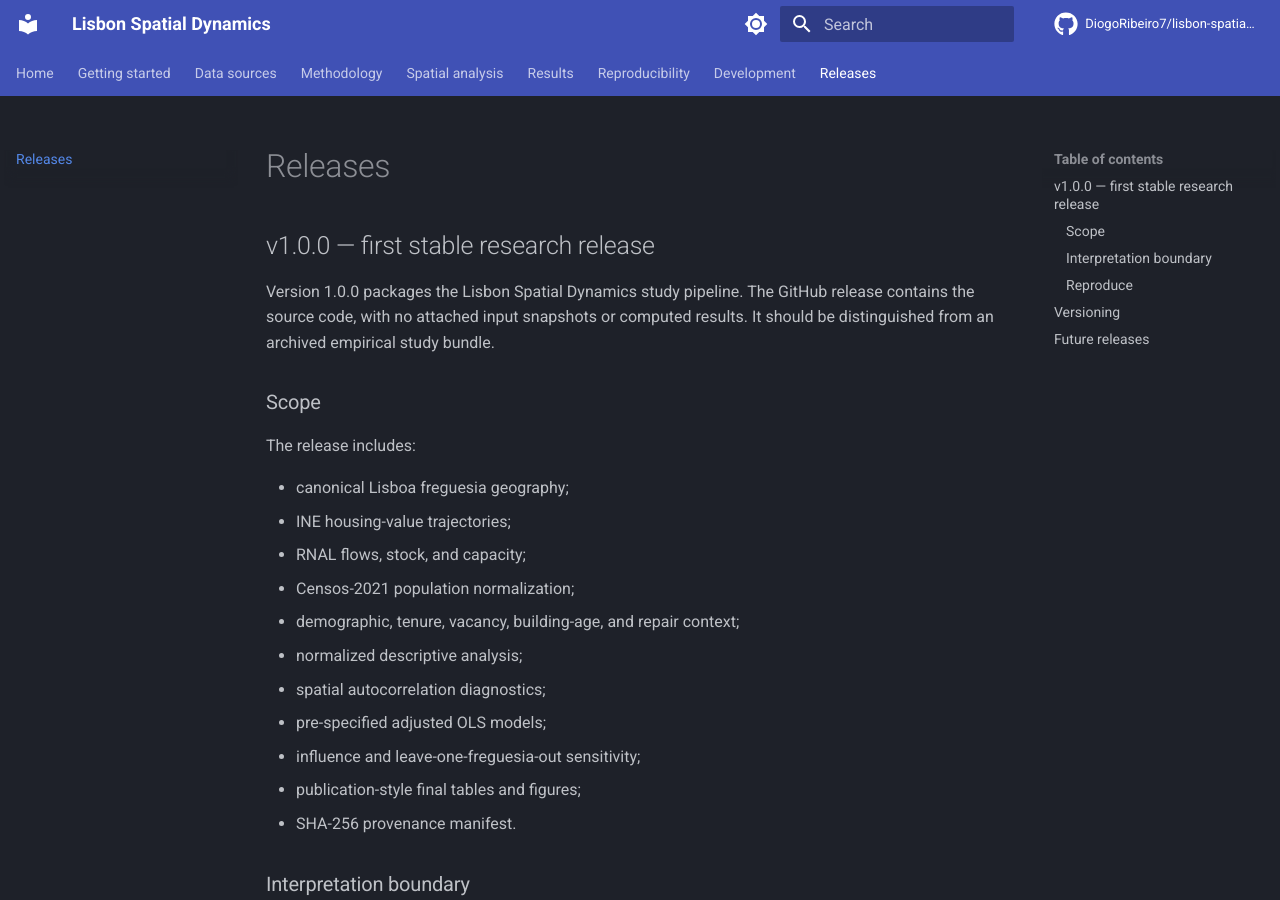
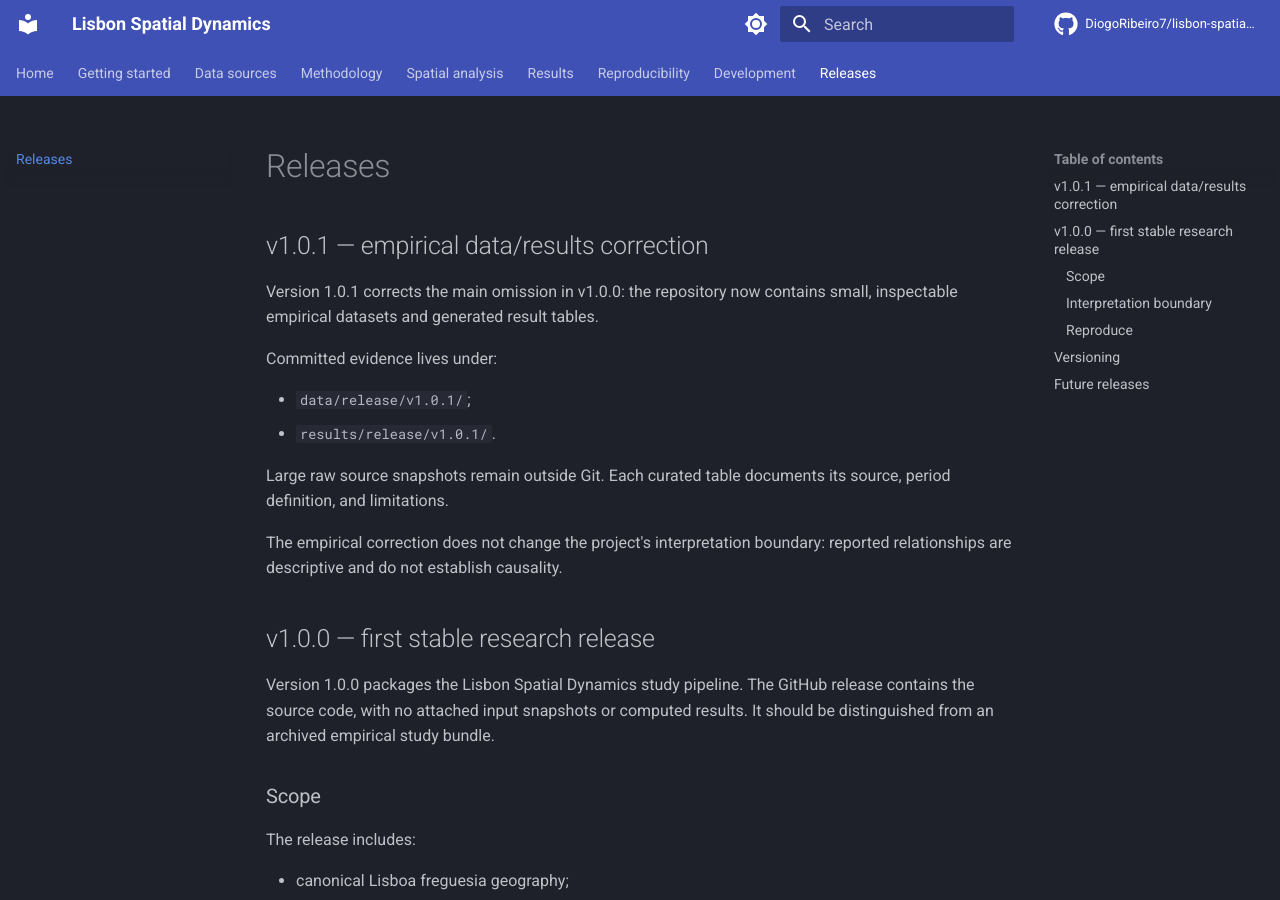
Before and after one commit to DiogoRibeiro7/lisbon-spatial-dynamics, an MkDocs documentation site: the page built from docs/releases.md, in a window 1280 px wide and 900 px high. Built offline with MkDocs 1.6.1 and Material for MkDocs 9.7.7, drawn with Linux system fonts in a browser that asks for light colours; comment, search, counter and statistics services are not loaded.

Commit message:
docs: add v1.0.1 release correction

```diff
--- a/docs/releases.md
+++ b/docs/releases.md
@@ -1,4 +1,17 @@
 # Releases
+
+## v1.0.1 — empirical data/results correction
+
+Version 1.0.1 corrects the main omission in v1.0.0: the repository now contains small, inspectable empirical datasets and generated result tables.
+
+Committed evidence lives under:
+
+- `data/release/v1.0.1/`;
+- `results/release/v1.0.1/`.
+
+Large raw source snapshots remain outside Git. Each curated table documents its source, period definition, and limitations.
+
+The empirical correction does not change the project's interpretation boundary: reported relationships are descriptive and do not establish causality.
 
 ## v1.0.0 — first stable research release
 
```
